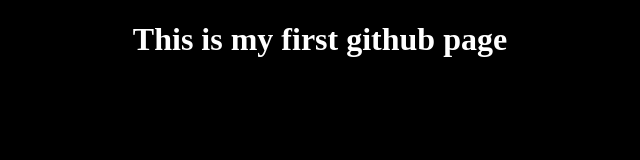
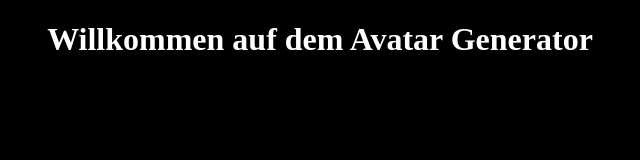
Before and after one commit to DerJonnyftw/Generator, a plain HTML site: page index.html in a window 1280 px wide. Shown: the whole page, without its empty margins (320-960 px from the left). Drawn offline with Linux system fonts and the light colour scheme.

Commit message:
Update index.html

```diff
--- a/index.html
+++ b/index.html
@@ -1,11 +1,11 @@
 <!DOCTYPE html>
 <html>
   <title>
-    First website
+    Avatar Generator
   </title>
 
   <body>
-    <h1>This is my first github page</h1>
+    <h1>Willkommen auf dem Avatar Generator</h1>
   </body>
 
   <style>
```
